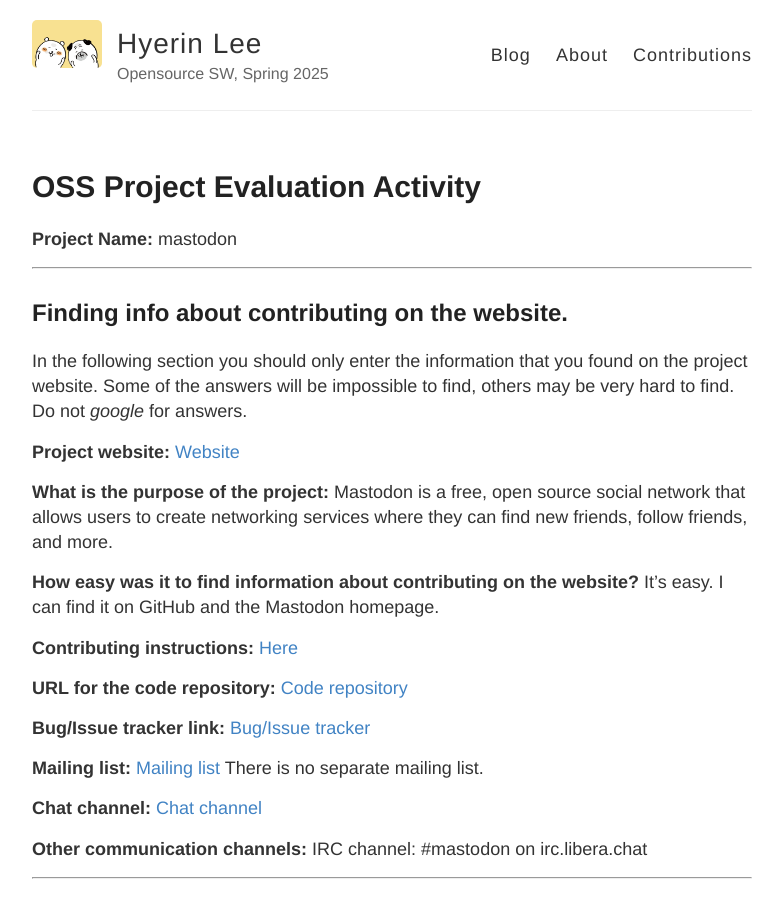
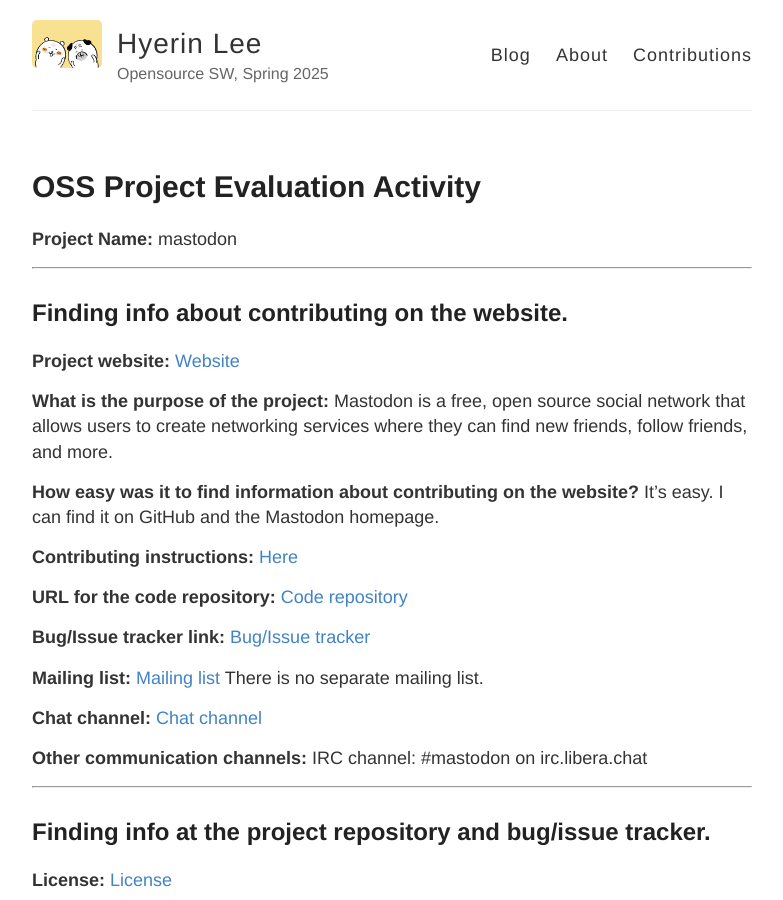
Before and after one commit to IISE-OSS25/nhyxx-blog, a Jekyll site: the page built from _posts/2025-05-29-Article01.md, in a window 1280 px wide and 900 px high. Shown: the whole window, without its empty margins (248-1031 px from the left). Built offline with Jekyll 4.4.1, drawn with Linux system fonts in a browser that asks for light colours; some of the changed text lies outside the part shown.

Commit message:
Article01 update v4

```diff
--- a/_posts/2025-05-01-Article01.md
+++ b/_posts/2025-05-29-Article01.md
@@ -11,11 +11,7 @@ __Project Name:__  mastodon
 
 ## Finding info about contributing on the website.
 
-In the following section you should only enter the information that you
-found on the project website. Some of the answers will be impossible to find, others
-may be very hard to find. Do not _google_ for answers.
-
-__Project website:__ [Website](https://joinmastodon.org/ko)
+__Project website:__ [Website](https://github.com/mastodon)
 
 
 __What is the purpose of the project:__ Mastodon is a free, open source social network that allows users to create networking services where they can find new friends, follow friends, and more.
```
